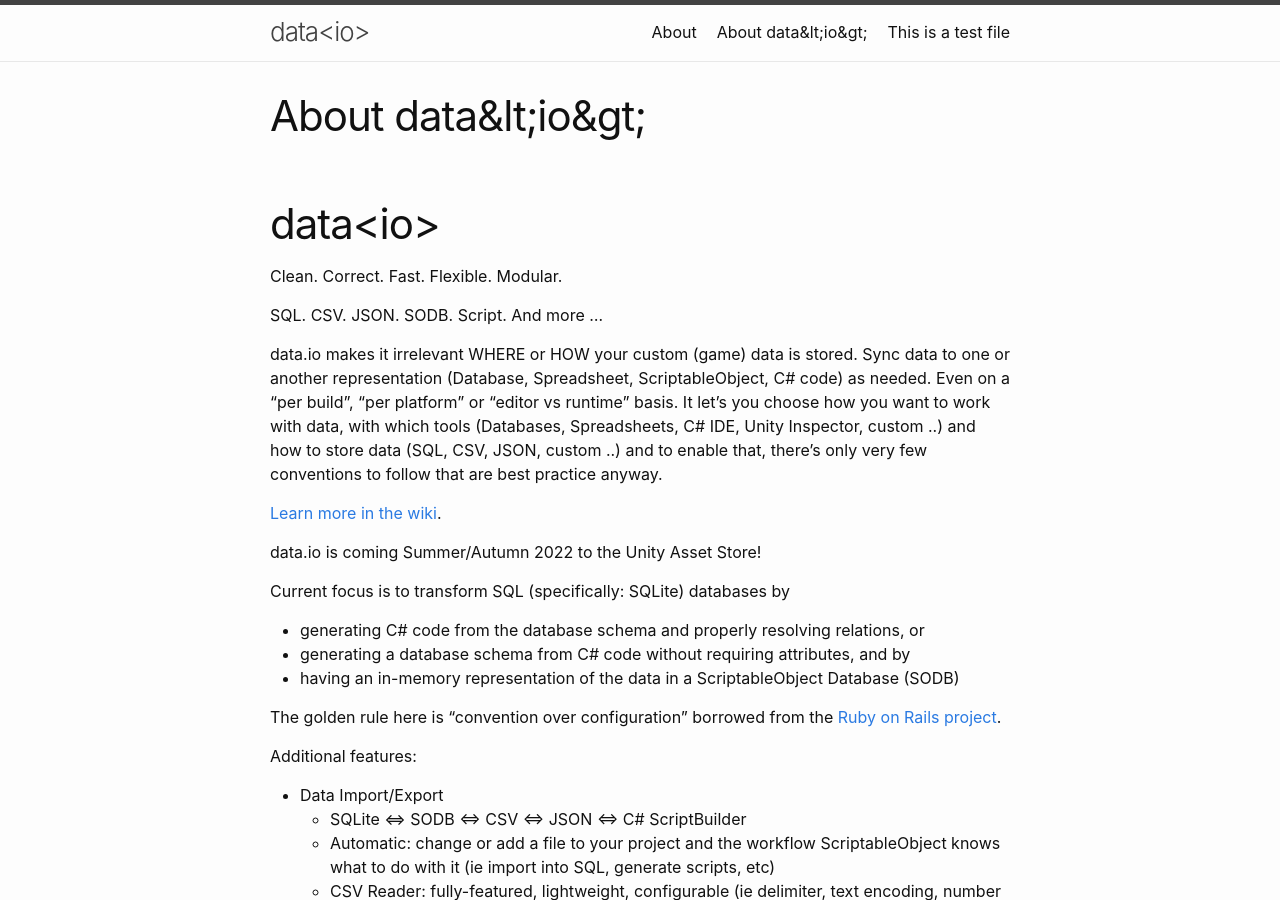
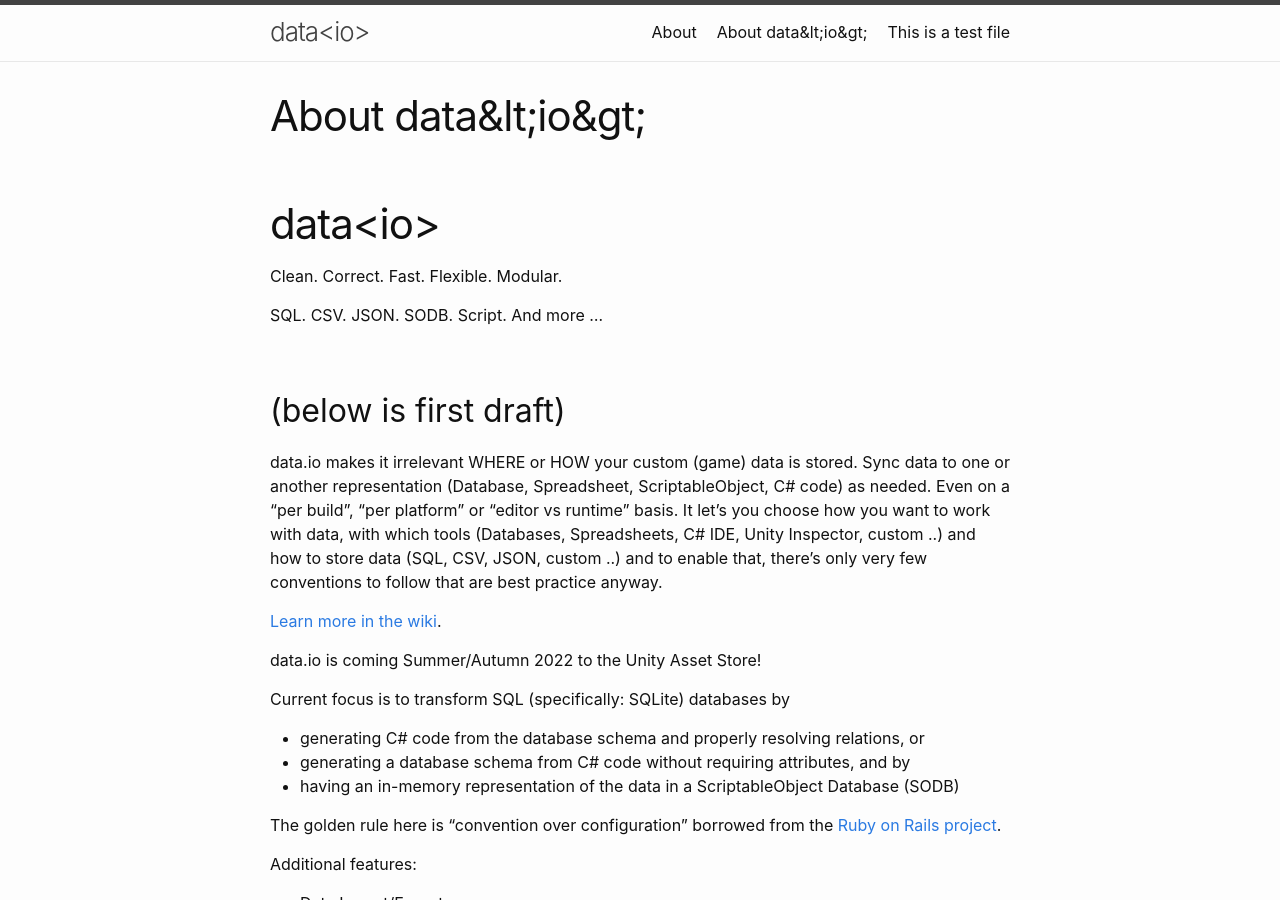
Before and after one commit to CodeSmile-0000011110110111/data.io-home, a Jekyll site: the page built from index.md, in a window 1280 px wide and 900 px high. Built offline with Jekyll 4.4.1, drawn with Linux system fonts in a browser that asks for light colours.

Commit message:
Update index.md

```diff
--- a/index.md
+++ b/index.md
@@ -9,6 +9,8 @@ Clean. Correct. Fast. Flexible. Modular.
 
 SQL. CSV. JSON. SODB. Script. And more ...
 
+
+## (below is first draft)
 
 data.io makes it irrelevant WHERE or HOW your custom (game) data is stored. Sync data to one or another representation (Database, Spreadsheet, ScriptableObject, C# code) as needed. Even on a "per build", "per platform" or "editor vs runtime" basis. It let's you choose how you want to work with data, with which tools (Databases, Spreadsheets, C# IDE, Unity Inspector, custom ..) and how to store data (SQL, CSV, JSON, custom ..) and to enable that, there's only very few conventions to follow that are best practice anyway.
 
```
